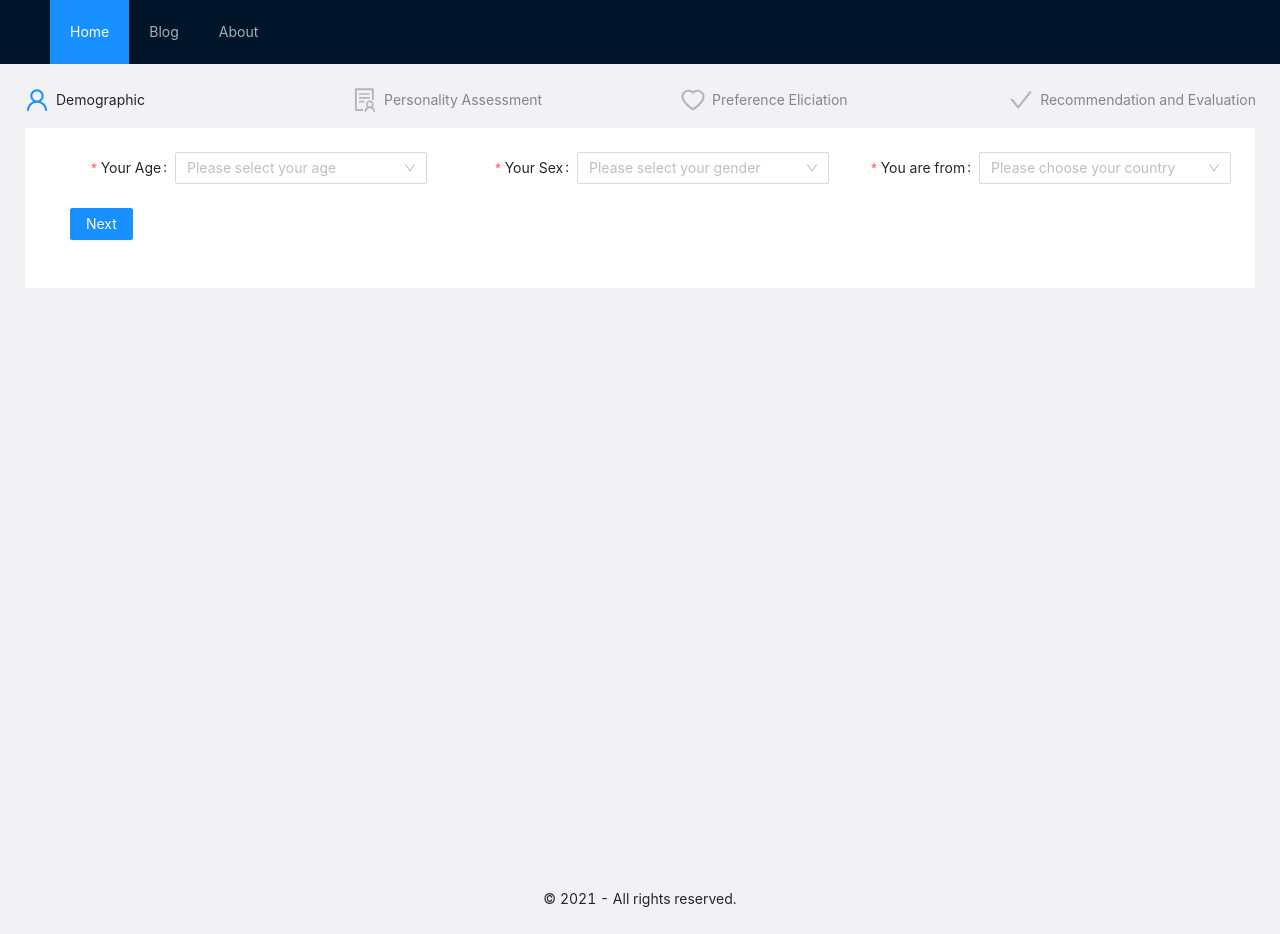
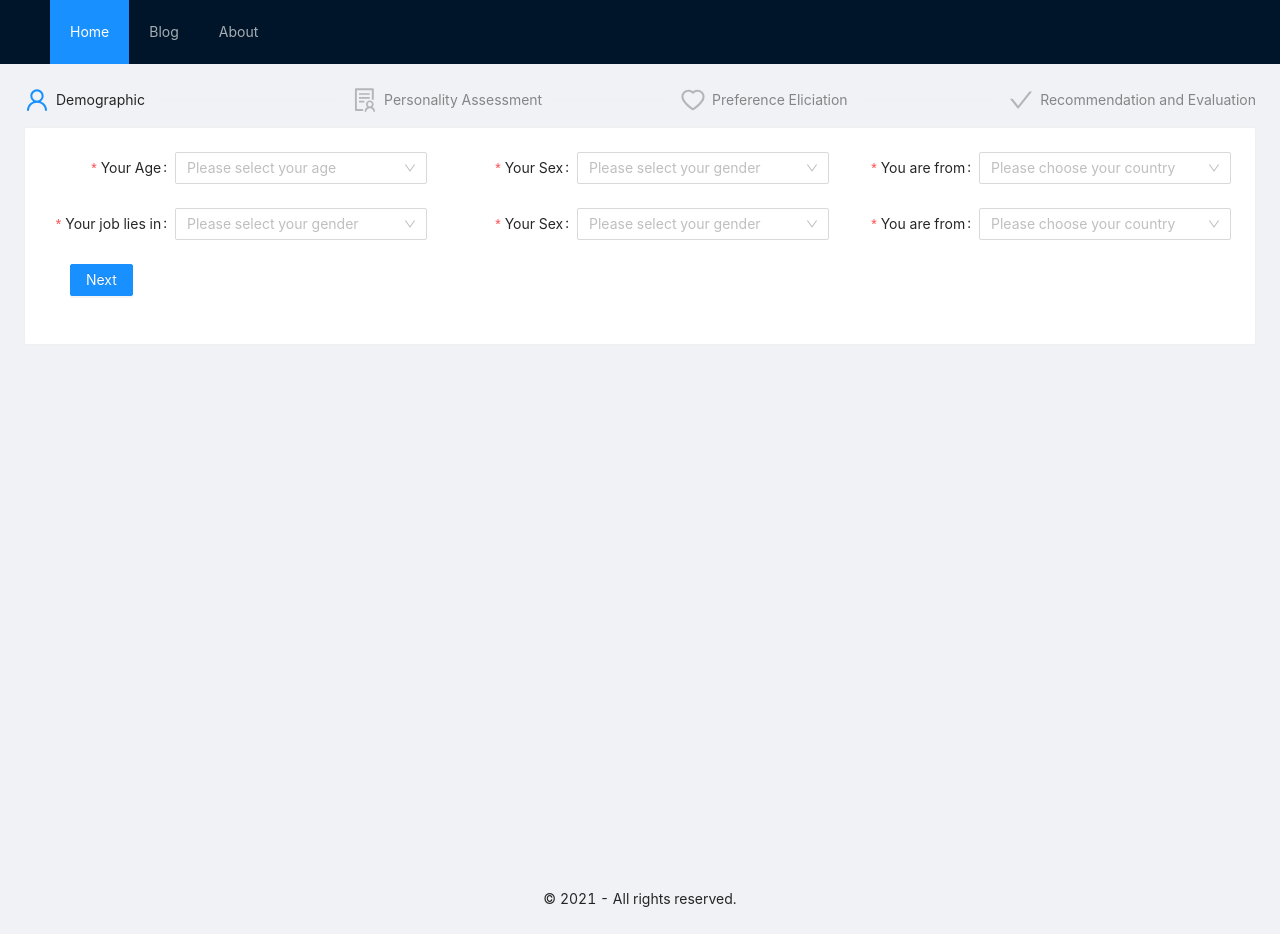
Before and after one commit to RecSys-lab/PoI-data-collection-form, a Next.js app: page / in a window 1280 px wide. Built offline with nearby package versions, Linux system fonts and the light colour scheme.

Commit message:
feat: improve questions and prefrences

```diff
--- a/components/Content/Stepper/StepDemographic.tsx
+++ b/components/Content/Stepper/StepDemographic.tsx
@@ -1,8 +1,9 @@
 import React, { FC } from "react";
-import { Form, Button, Select, Row, Col } from 'antd';
-import { CountryNames } from "./StepDemographic/countryNames";
-
-const { Option } = Select;
+import { Form, Button, Row, Col } from 'antd';
+import { AgeRange } from "./StepDemographic/AgeRange";
+import { Gender } from "./StepDemographic/Gender";
+import { Country } from "./StepDemographic/Country";
+import { Occupation } from "./StepDemographic/Occupation";
 
 const StepDemographic: FC = () => {
 
@@ -25,51 +26,24 @@ const StepDemographic: FC = () => {
     >
       <Row gutter={24}>
         <Col span={8}>
-          <Form.Item
-            name="age"
-            label="Your Age"
-            rules={[{ required: true, message: 'Please enter your age' }]}
-          >
-            <Select
-              placeholder="Please select your age"
-            >
-              <Option value="AG1">Less than 20</Option>
-              <Option value="AG2">Between 20-30</Option>
-              <Option value="AG3">Between 30-40</Option>
-              <Option value="AG4">Between 40-50</Option>
-              <Option value="AG5">Over 50</Option>
-            </Select>
-          </Form.Item>
+          <AgeRange />
         </Col>
         <Col span={8}>
-          <Form.Item
-            name="sex"
-            label="Your Sex"
-            rules={[{ required: true, message: 'Please enter your sex' }]}
-          >
-            <Select
-              placeholder="Please select your gender"
-            >
-              <Option value="Male">Male</Option>
-              <Option value="Female">Female</Option>
-              <Option value="Other">Prefer not to say</Option>
-            </Select>
-          </Form.Item>
+          <Gender />
         </Col>
         <Col span={8}>
-          <Form.Item
-            name="country"
-            label="You are from:"
-            rules={[{ required: true, message: 'Please choose your country' }]}
-          >
-            <Select
-              placeholder="Please choose your country"
-            >
-              {Object.keys(CountryNames).map((country, key) => {
-                return <Option key={key} value={country}>{country}</Option>
-              })}
-            </Select>
-          </Form.Item>
+          <Country />
+        </Col>
+      </Row>
+      <Row gutter={24}>
+        <Col span={8}>
+          <Occupation />
+        </Col>
+        <Col span={8}>
+          <Gender />
+        </Col>
+        <Col span={8}>
+          <Country />
         </Col>
       </Row>
       <Row>
--- /dev/null
+++ b/components/Content/Stepper/StepDemographic/AgeRange.tsx
@@ -0,0 +1,22 @@
+import React, { FC } from 'react';
+import { Form, Select } from 'antd';
+
+const { Option } = Select;
+
+export const AgeRange: FC = () => {
+    return <Form.Item
+    name="age"
+    label="Your Age"
+    rules={[{ required: true, message: 'Please enter your age' }]}
+  >
+    <Select
+      placeholder="Please select your age"
+    >
+      <Option value="AG1">Less than 20</Option>
+      <Option value="AG2">Between 20-30</Option>
+      <Option value="AG3">Between 30-40</Option>
+      <Option value="AG4">Between 40-50</Option>
+      <Option value="AG5">Over 50</Option>
+    </Select>
+  </Form.Item>
+}
--- /dev/null
+++ b/components/Content/Stepper/StepDemographic/Country.tsx
@@ -0,0 +1,21 @@
+import React, { FC } from 'react';
+import { Form, Select } from 'antd';
+import { CountryNames } from './Country/countryNames';
+
+const { Option } = Select;
+
+export const Country: FC = () => {
+    return <Form.Item
+    name="country"
+    label="You are from:"
+    rules={[{ required: true, message: 'Please choose your country' }]}
+  >
+    <Select
+      placeholder="Please choose your country"
+    >
+      {Object.keys(CountryNames).map((country, key) => {
+        return <Option key={key} value={country}>{country}</Option>
+      })}
+    </Select>
+  </Form.Item>
+}
--- /dev/null
+++ b/components/Content/Stepper/StepDemographic/Gender.tsx
@@ -0,0 +1,20 @@
+import React, { FC } from 'react';
+import { Form, Select } from 'antd';
+
+const { Option } = Select;
+
+export const Gender: FC = () => {
+    return <Form.Item
+    name="sex"
+    label="Your Sex"
+    rules={[{ required: true, message: 'Please enter your sex' }]}
+  >
+    <Select
+      placeholder="Please select your gender"
+    >
+      <Option value="Male">Male</Option>
+      <Option value="Female">Female</Option>
+      <Option value="Other">Prefer not to say</Option>
+    </Select>
+  </Form.Item>
+}
--- /dev/null
+++ b/components/Content/Stepper/StepDemographic/Occupation.tsx
@@ -0,0 +1,24 @@
+import React, { FC } from 'react';
+import { Form, Select } from 'antd';
+
+const { Option } = Select;
+
+const occupationList = ['Aviation', 'Arts', 'Business', 'Education', 'Law Enforcement', 'Media', 'Medical', 'Service Industry', 'Technology', 'Other']
+
+export const Occupation: FC = () => {
+    return <Form.Item
+    name="job"
+    label="Your job lies in:"
+    rules={[{ required: true, message: 'Please select a general' }]}
+  >
+    <Select
+      placeholder="Please select your gender"
+    >
+      {
+        occupationList.map((job, index) => {
+          return <Option key={index} value={job}>{job}</Option>
+        })
+      }
+    </Select>
+  </Form.Item>
+}
--- /dev/null
+++ b/components/Content/Stepper/StepPrefrences/prefrencesBag.ts
@@ -0,0 +1,5 @@
+export const prefrencesBag: string[] = [
+    'A tour combining well-known and less-known destinations is interesting',
+    'I prefer to travel with people in my age group',
+    'I prefer to use tourist guide services rather than tour independently'
+]
```
Also changed, not shown: components/Content/Stepper/StepPersonal/personalQuestionBag.ts (+24 -2 lines), components/Content/Stepper/StepDemographic/Country/countryNames.ts (renamed from components/Content/Stepper/StepDemographic/countryNames.ts), 1 other file (tests, documents, lock files or other folders).
